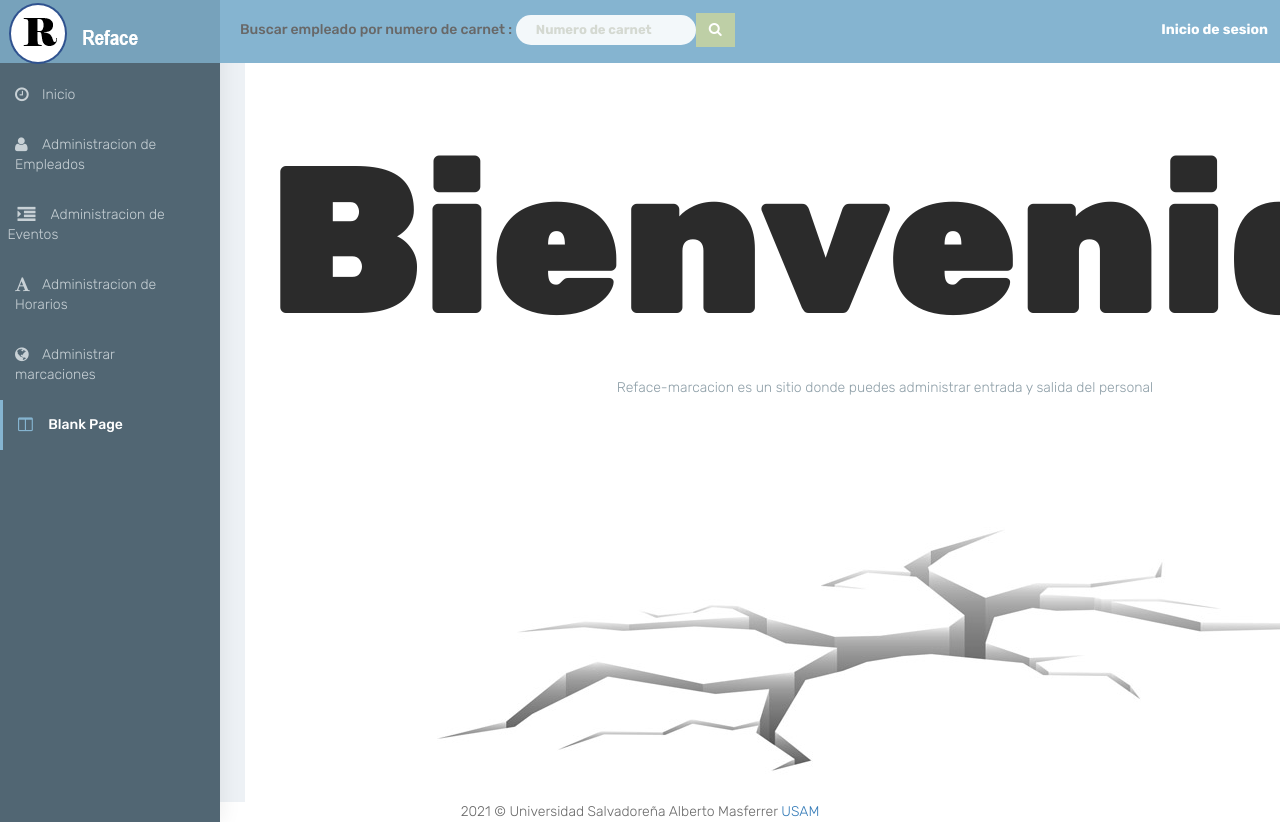
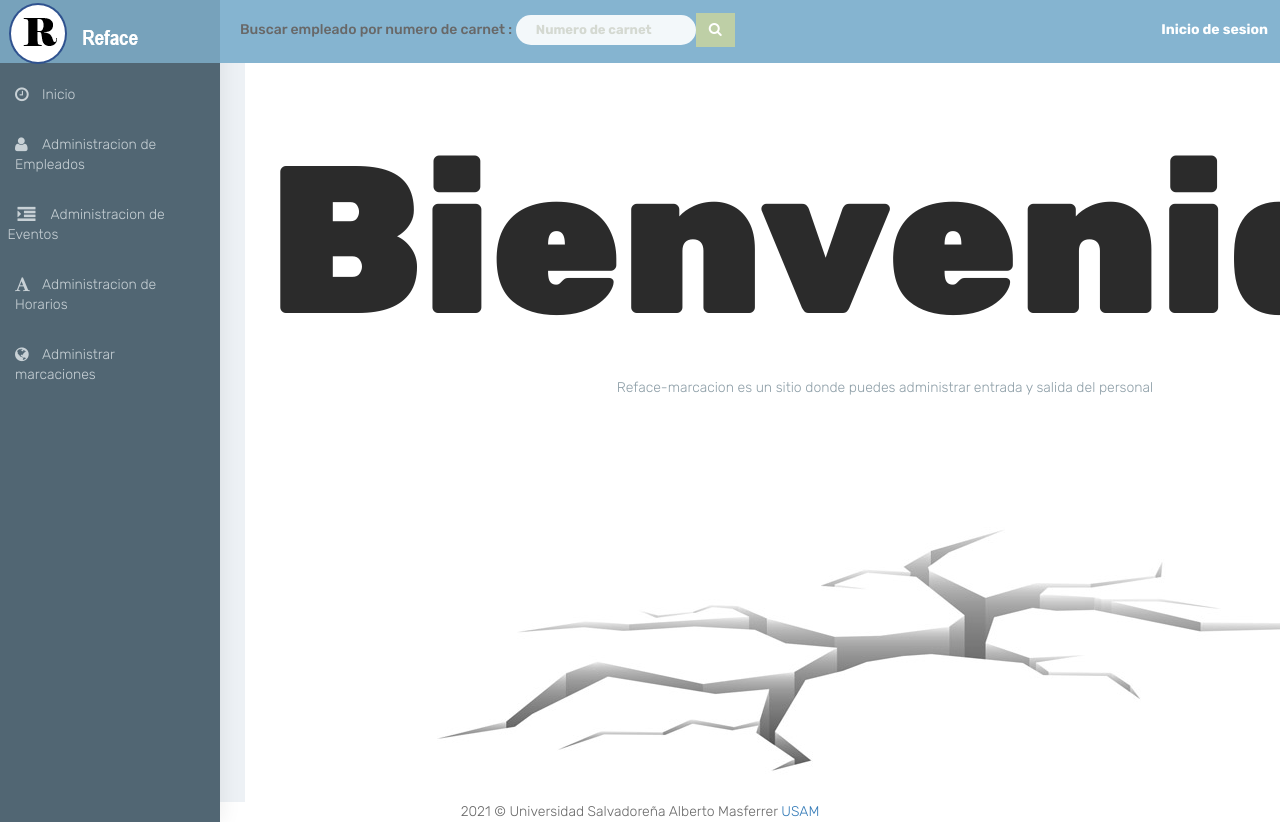
Before and after one commit to joscdonix87/reface, a Django app: template template/inicio/menu/menu.html in a window 1280 px wide. Run offline with Django 3.2, Linux system fonts and the light colour scheme; the template is opened without the code that fills it, so the values that code supplies are empty; some libraries are stand-ins or nearby versions.

Commit message:
se quito el blank page

```diff
--- a/template/inicio/menu/menu.html
+++ b/template/inicio/menu/menu.html
@@ -80,11 +80,7 @@
                         <a href="{% url 'menu_marcaciones'%}" class="waves-effect"><i class="fa fa-globe fa-fw"
                                 aria-hidden="true"></i><span class="hide-menu">Administrar marcaciones</span></a>
                     </li>
-                    <li>
-                        <a href="" class="waves-effect">
-                        <i class="fa fa-columns fa-fw" aria-hidden="true"></i>
-                                <span class="hide-menu">Blank Page</span></a>
-                    </li>
+
 
                 </ul>
 
```
